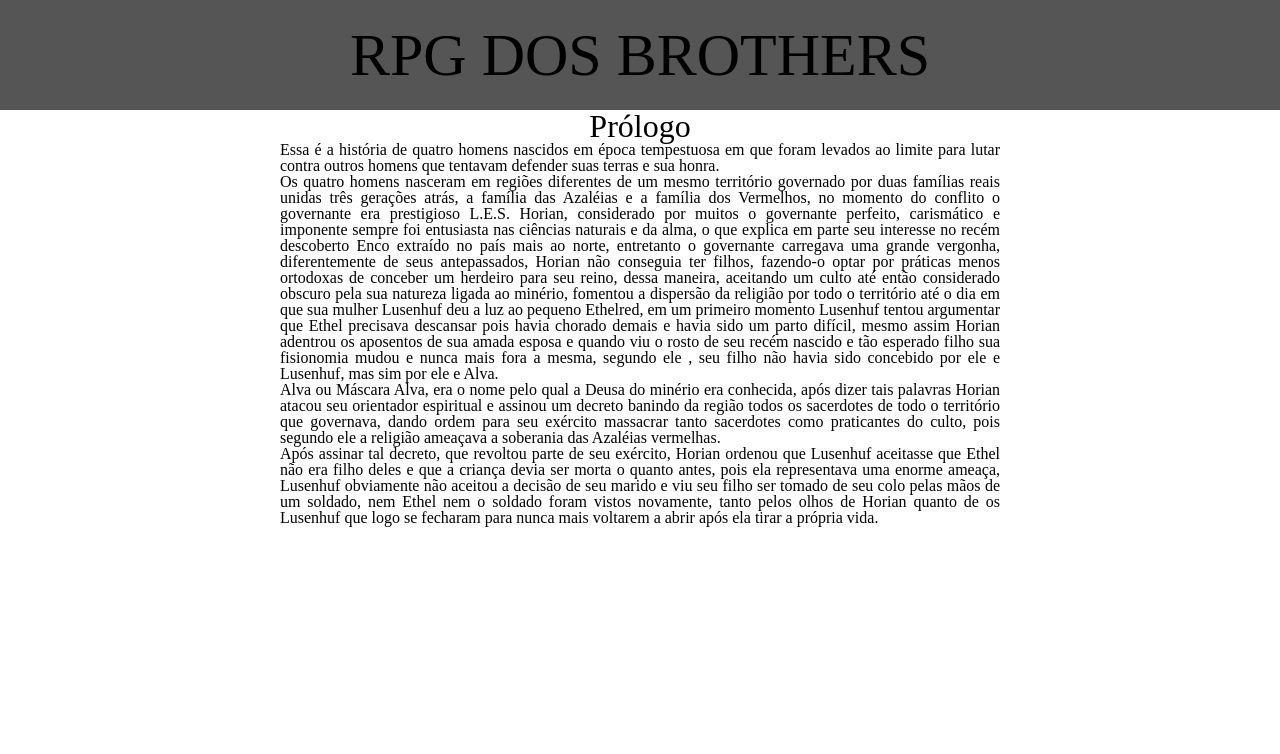
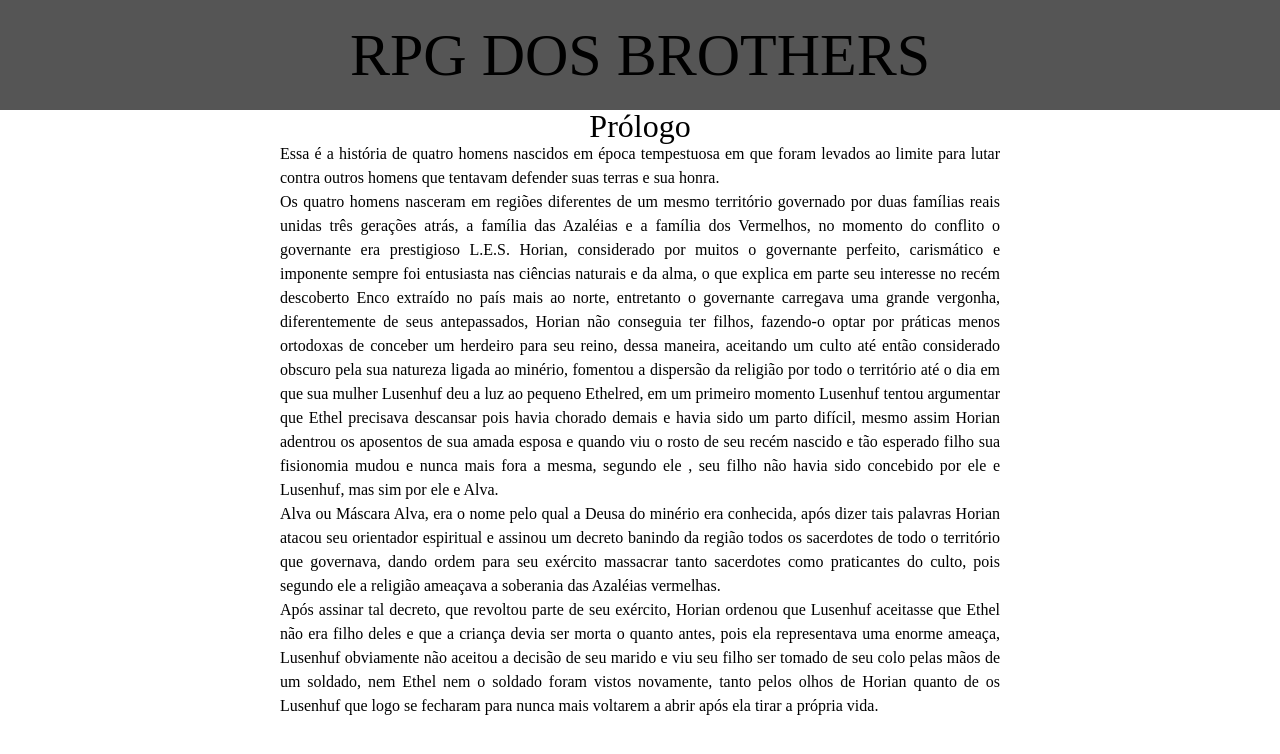
Before and after one commit to Letalin/rpg, a PHP site: page /html/wikia.html in a window 1280 px wide. Shown: the top 754 px of the page. Run offline with PHP 8.4, Linux system fonts and the light colour scheme.

Commit message:
Update prologo.css

```diff
--- a/css/prologo.css
+++ b/css/prologo.css
@@ -3,6 +3,8 @@
     width: 720px;
     margin: auto;
     text-align: justify;
+    line-height: 1.5;
+    font-family: Lucida Calligraphy;
 }
 
 .titulo {
```
